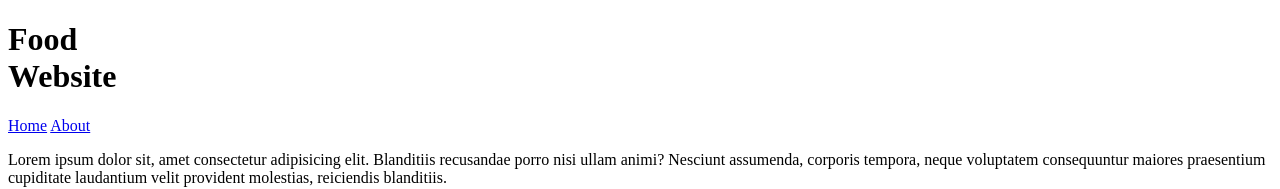
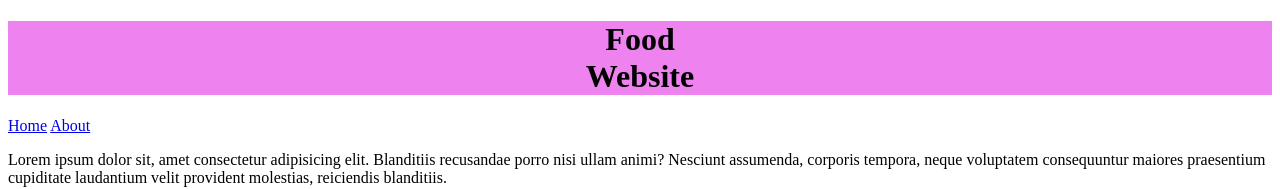
Before and after one commit to rizwanbhatti/git123, a plain HTML site: page index.html in a window 1280 px wide. Shown: the top 189 px of the page. Drawn offline with Linux system fonts and the light colour scheme.

Commit message:
index file styling

```diff
--- a/index.html
+++ b/index.html
@@ -4,6 +4,13 @@
     <meta charset="UTF-8" />
     <meta name="viewport" content="width=device-width, initial-scale=1.0" />
     <title>Document</title>
+    <style>
+      h1{
+        background-color: violet;
+        text-align: center;
+        text-transform: capitalize;
+      }
+    </style>
   </head>
   <body>
     <h1>Food <br />Website</h1>
```
